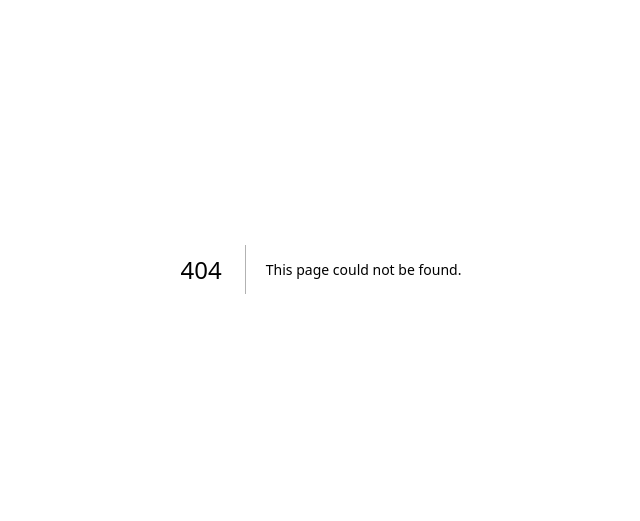
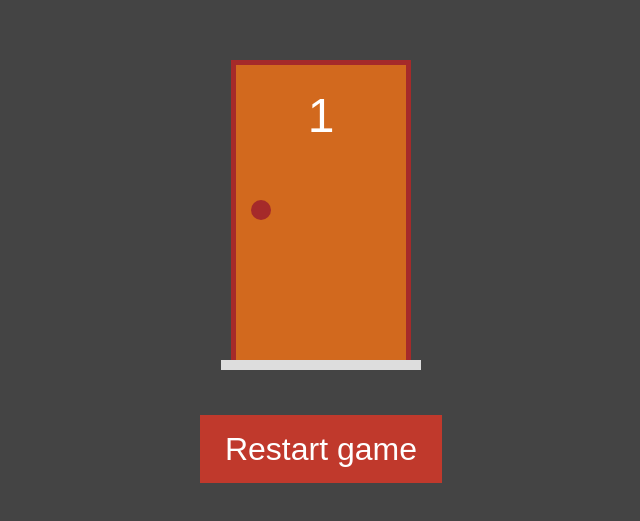
Before and after one commit to FelipeEnne/winningDoor, a Next.js app: page /game/1/1 in a window 1280 px wide. Before the commit this address had no page. Shown: the part 131-652 px from the top of the page, without its empty margins (319-959 px from the left). Built offline with nearby package versions, Linux system fonts and the light colour scheme.

Commit message:
create door page

```diff
--- /dev/null
+++ b/src/app/game/Game.module.css
@@ -0,0 +1,28 @@
+#game {
+  display: flex;
+  flex-direction:column;
+  justify-content:center;
+  align-items: center;
+  height: 100vh;
+}
+
+.doors  {
+  display: flex;
+  align-self: stretch;
+  justify-content: space-around;
+  flex-wrap: wrap;
+}
+
+.buttons {
+  display: flex;
+  justify-content:center;
+  margin-top: 40px;
+}
+
+.buttons button{
+  background-color: #c0392c;
+  color: white;
+  font-size: 2rem;
+  border: none;
+  padding: 10px 25px;
+}
--- /dev/null
+++ b/src/app/game/[doors]/[withGift]/page.tsx
@@ -0,0 +1,41 @@
+"use client";
+
+import styles from "../../Game.module.css";
+import { useState } from "react";
+import { useParams } from "next/navigation";
+import Link from "next/link";
+
+import Door from "@/components/Door/door";
+import DoorModel from "@/model/door";
+import { createDoor, updateDoors } from "@/functions/doors";
+
+export default function Home() {
+  const { doors: doorsParams, withGift: withGiftParams } = useParams();
+
+  const [doors, setDoors] = useState<DoorModel[]>(
+    createDoor(+doorsParams, +withGiftParams)
+  );
+
+  function rederDoors() {
+    return doors.map((door) => {
+      return (
+        <Door
+          key={door.number}
+          value={door}
+          onChange={(newDoor) => setDoors(updateDoors(doors, newDoor))}
+        />
+      );
+    });
+  }
+
+  return (
+    <div id={styles.game}>
+      <div className={styles.doors}>{rederDoors()}</div>
+      <div className={styles.buttons}>
+        <Link href="/">
+          <button>Restart game</button>
+        </Link>
+      </div>
+    </div>
+  );
+}
--- a/src/app/page.tsx
+++ b/src/app/page.tsx
@@ -1,25 +1,9 @@
 "use client";
-import { useState } from "react";
-
-import Door from "@/components/Door/door";
-import Gift from "@/components/Gift/gift";
-import DoorModel from "@/model/door";
-import { createDoor, updateDoors } from "@/functions/doors";
 
 export default function Home() {
-  const [doors, setDoors] = useState(createDoor(3, 2));
-
-  function rederDoors() {
-    return doors.map((door) => {
-      return (
-        <Door
-          key={door.number}
-          value={door}
-          onChange={(newDoor) => setDoors(updateDoors(doors, newDoor))}
-        />
-      );
-    });
-  }
-
-  return <div style={{ display: "flex" }}>{rederDoors()}</div>;
+  return (
+    <div style={{ display: "flex" }}>
+      <h1>Start the game</h1>
+    </div>
+  );
 }
--- a/src/components/Door/door.tsx
+++ b/src/components/Door/door.tsx
@@ -9,7 +9,7 @@ interface DoorProps {
 
 export default function Door(props: DoorProps) {
   const door = props.value;
-  const selected = door.selected && !door.open ? styles.selected : "";
+  const selected = door.withGift && !door.open ? styles.selected : "";
 
   const changeSelection = (e) => props.onChange(door.toggleSelection());
   const open = (e) => {
--- a/src/functions/doors.ts
+++ b/src/functions/doors.ts
@@ -1,9 +1,9 @@
 import DoorModel from "@/model/door";
 
-export function createDoor(q: number, selected: number): DoorModel[] {
+export function createDoor(q: number, withGift: number): DoorModel[] {
   return Array.from({ length: q }, (_, i) => {
     const number = i + 1;
-    const hasGift = number === selected;
+    const hasGift = number === withGift;
     return new DoorModel(number, hasGift);
   });
 }
--- a/src/model/door.ts
+++ b/src/model/door.ts
@@ -1,13 +1,13 @@
 export default class DoorModel {
   #number: number;
   #gift: boolean;
-  #selected: boolean;
+  #withGift: boolean;
   #open: boolean;
 
-  constructor(number: number, gift = false, selected = false, open = false) {
+  constructor(number: number, gift = false, withGift = false, open = false) {
     this.#number = number;
     this.#gift = gift;
-    this.#selected = selected;
+    this.#withGift = withGift;
     this.#open = open;
   }
 
@@ -19,8 +19,8 @@ export default class DoorModel {
     return this.#gift;
   }
 
-  get selected() {
-    return this.#selected;
+  get withGift() {
+    return this.#withGift;
   }
 
   get open() {
@@ -32,17 +32,17 @@ export default class DoorModel {
   }
 
   uncheckSelection() {
-    const selected = false;
-    return new DoorModel(this.number, this.gift, selected, this.open);
+    const withGift = false;
+    return new DoorModel(this.number, this.gift, withGift, this.open);
   }
 
   toggleSelection() {
-    const selected = !this.selected;
-    return new DoorModel(this.number, this.gift, selected, this.open);
+    const withGift = !this.withGift;
+    return new DoorModel(this.number, this.gift, withGift, this.open);
   }
 
   openDoor() {
     const open = true;
-    return new DoorModel(this.number, this.gift, this.selected, open);
+    return new DoorModel(this.number, this.gift, this.withGift, open);
   }
 }
```
